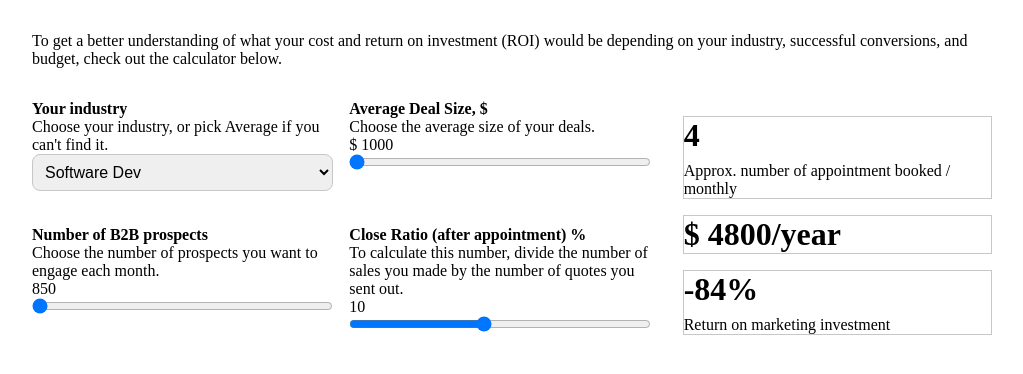
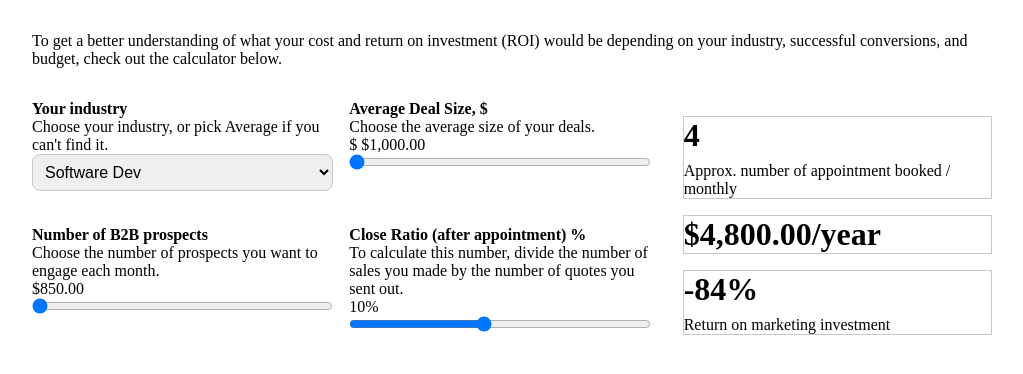
Before and after one commit to gcoronado5100/LDB-ROI-Calculator, a React (Create React App) app: page / in a window 1280 px wide. Shown: the top 374 px of the page, without its empty margins (128-1151 px from the left). Built offline with nearby package versions, Linux system fonts and the light colour scheme.

Commit message:
added format to currencies

```diff
--- a/src/App.jsx
+++ b/src/App.jsx
@@ -6,6 +6,11 @@ import { industries } from "./data/industries"
 function App() {
 
   const [industry, setIndustry] = useState(industries[0].value);
+
+  const formatter = new Intl.NumberFormat('en-US', {
+    style: 'currency',
+    currency: 'USD',
+  })
 
   const onChangeIndustry = (e) => {
     setIndustry(e.target.value)
@@ -63,19 +68,19 @@ function App() {
             <fieldset>
               <h4>Average Deal Size, $</h4>
               <span>Choose the average size of your deals.</span>
-              <label>$ {dealSize}</label>
+              <label>$ { formatter.format(dealSize) }</label>
               <input type="range" name="" id="" min={1000} max={100000} step={1000} onChange={onChangeDeal} />
             </fieldset>
             <fieldset>
               <h4>Number of B2B prospects</h4>
               <span>Choose the number of prospects you want to engage each month.</span>
-              <label>{prospects}</label>
+              <label>{ formatter.format(prospects) }</label>
               <input type="range" min={850} max={4500} step={150} onChange={onChangeProspects} />
             </fieldset>
             <fieldset>
               <h4>Close Ratio (after appointment) %</h4>
               <span>To calculate this number, divide the number of sales you made by the number of quotes you sent out.</span>
-              <label>{ratio}</label>
+              <label>{ratio}%</label>
               <input type="range" name="" id="" min={10} max={100} step={10} onChange={onChangeRatio} />
             </fieldset>
           </div>
@@ -86,7 +91,7 @@ function App() {
             </div>
 
             <div className="result-box">
-              <span className="result">$ {price}/year</span>
+              <span className="result">{ formatter.format(price) }/year</span>
             </div>
 
             <div className="result-box">
```
Also changed, not shown: test.html (added, +12 -0 lines), 7 other files (tests, documents, lock files or other folders).
